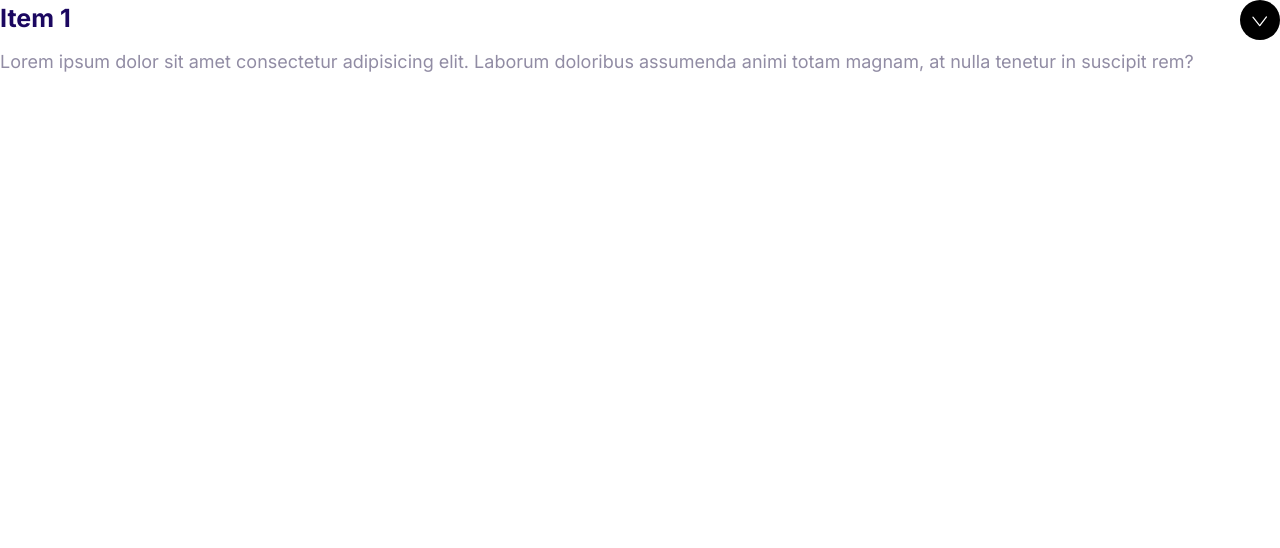
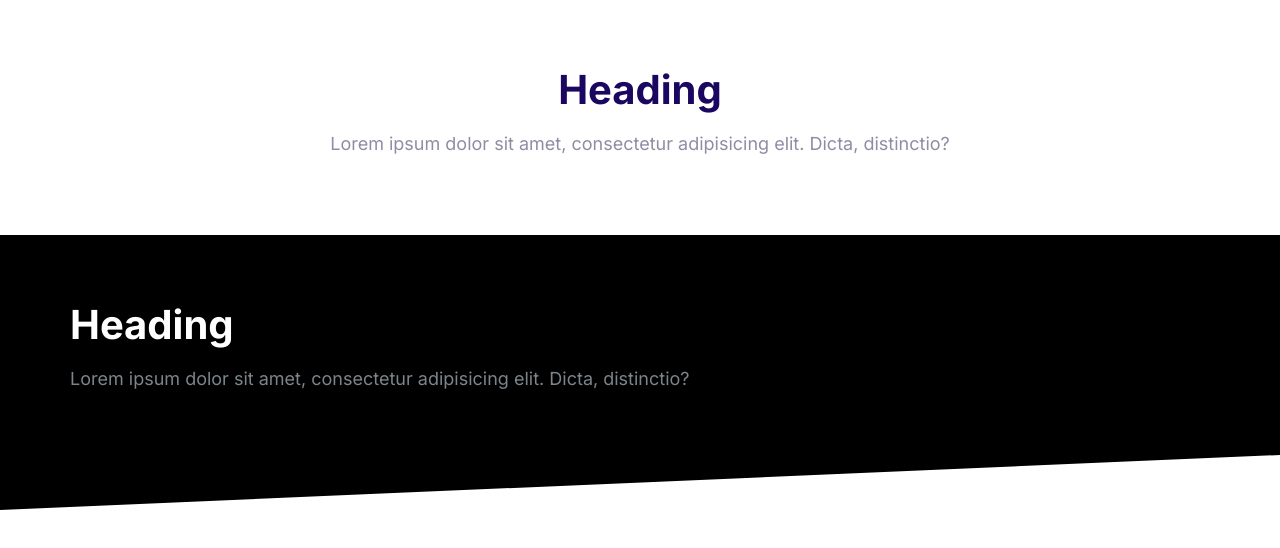
Before and after one commit to Tybenson0/First-Website, a plain HTML site: page index.html in a window 1280 px wide. Drawn offline with Linux system fonts and the light colour scheme.

Commit message:
blocks complete

```diff
--- a/css/styles.css
+++ b/css/styles.css
@@ -583,3 +583,41 @@ a {
     max-height: 100vh;
     opacity: 1;
 }
+
+/*blocks*/
+
+.block {
+
+    --padding-vertical: 6rem;
+    padding: var(--padding-vertical) 2rem;
+}
+
+.block__heading {
+    margin-top: 0;
+}
+
+.block--dark {
+    background-color: #000;
+    color: #7b858b;
+}
+
+.block--dark .block__heading {
+    color: #fff;
+}
+
+.block--skewed-right {
+    padding-bottom: calc(var(--padding-vertical) + 4rem);
+    clip-path: polygon(0% 0%, 100% 0%, 100% 100%, 0% 80%);;
+}
+.block--skewed-left {
+    padding-bottom: calc(var(--padding-vertical) + 4rem);
+    clip-path: polygon(0% 0%, 100% 0%, 100% 80%, 0% 100%);;
+}
+
+.block__header {
+    text-align: center;
+}
+.container {
+    max-width: 1140px;
+    margin: 0 auto;
+}
--- a/index.html
+++ b/index.html
@@ -15,21 +15,24 @@
     <link rel="stylesheet" href="css/styles.css" />
   </head>
   <body>
-    <div class="collapsible collapsible--expanded">
-      <header class="collapsible__header">
-        <h2 class="collapsible__heading">Item 1</h2>
-        <span class="icon-container-chevron">
-          <svg class="icon icon--white collapsible__chevron">
-            <use xlink:href="images/sprite.svg#chevron"></use>
-          </svg>
-        </span>
+    <section class="block container">
+      <header class="block__header">
+        <h2 class="block__heading">Heading</h2>
+        <p>
+          Lorem ipsum dolor sit amet, consectetur adipisicing elit. Dicta,
+          distinctio?
+        </p>
       </header>
-      <div class="collapsible__content">
-        Lorem ipsum dolor sit amet consectetur adipisicing elit. Laborum
-        doloribus assumenda animi totam magnam, at nulla tenetur in suscipit
-        rem?
+    </section>
+    <section class="block block--dark block--skewed-left">
+      <div class="container">
+        <h2 class="block__heading">Heading</h2>
+        <p>
+          Lorem ipsum dolor sit amet, consectetur adipisicing elit. Dicta,
+          distinctio?
+        </p>
       </div>
-    </div>
+    </section>
     <script src="js/main.js"></script>
   </body>
 </html>
```
Also changed, not shown: components/blocks.html (added, +18 -0 lines).
